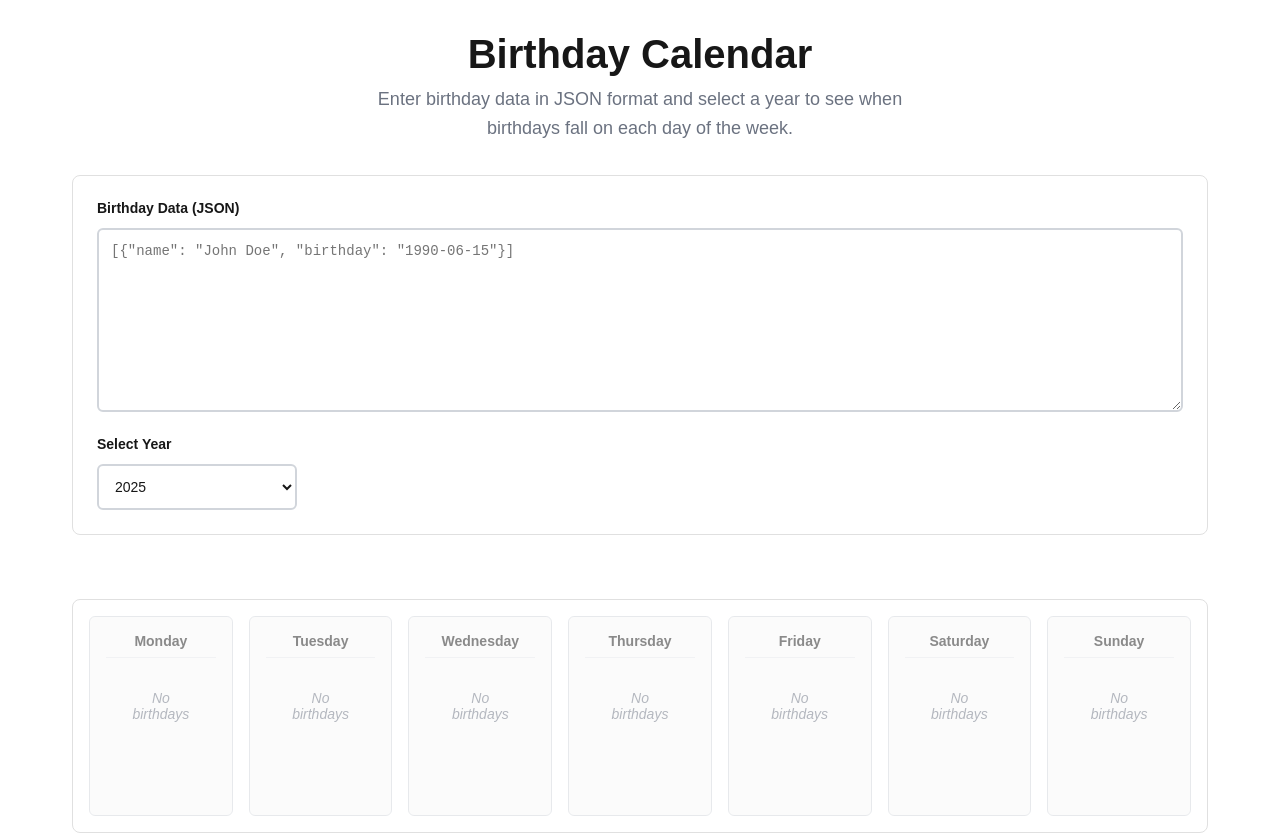
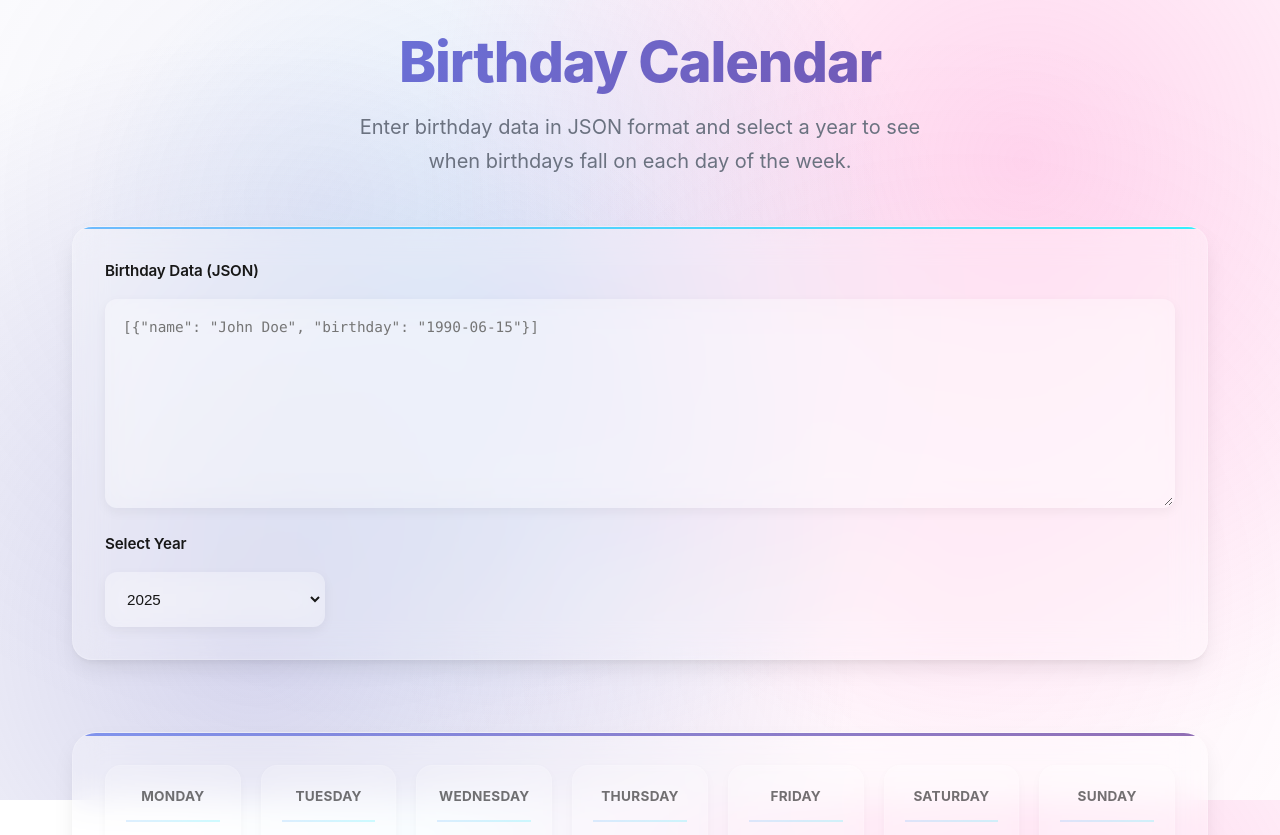
Before and after one commit to a-singh09/birthday-calendar-assignment, a Next.js app: page / in a window 1280 px wide. Shown: the top 835 px of the page. Built offline with nearby package versions, Linux system fonts and the light colour scheme.

Commit message:
[Feat] Revamped design

```diff
--- a/src/app/globals.css
+++ b/src/app/globals.css
@@ -1,12 +1,29 @@
 :root {
   --background: #ffffff;
   --foreground: #171717;
+  --primary-gradient: linear-gradient(135deg, #667eea 0%, #764ba2 100%);
+  --secondary-gradient: linear-gradient(135deg, #f093fb 0%, #f5576c 100%);
+  --accent-gradient: linear-gradient(135deg, #4facfe 0%, #00f2fe 100%);
+  --surface-gradient: linear-gradient(145deg, #ffffff 0%, #f8fafc 100%);
+  --card-shadow: 0 10px 25px -5px rgba(0, 0, 0, 0.1), 0 4px 6px -2px rgba(0, 0, 0, 0.05);
+  --card-shadow-hover: 0 20px 40px -10px rgba(0, 0, 0, 0.15), 0 8px 12px -4px rgba(0, 0, 0, 0.1);
+  --glass-bg: rgba(255, 255, 255, 0.25);
+  --glass-border: rgba(255, 255, 255, 0.18);
+  --backdrop-blur: blur(16px);
 }
 
 @media (prefers-color-scheme: dark) {
   :root {
     --background: #0a0a0a;
     --foreground: #ededed;
+    --primary-gradient: linear-gradient(135deg, #667eea 0%, #764ba2 100%);
+    --secondary-gradient: linear-gradient(135deg, #f093fb 0%, #f5576c 100%);
+    --accent-gradient: linear-gradient(135deg, #4facfe 0%, #00f2fe 100%);
+    --surface-gradient: linear-gradient(145deg, #1a1a1a 0%, #2d2d2d 100%);
+    --card-shadow: 0 10px 25px -5px rgba(0, 0, 0, 0.3), 0 4px 6px -2px rgba(0, 0, 0, 0.2);
+    --card-shadow-hover: 0 20px 40px -10px rgba(0, 0, 0, 0.4), 0 8px 12px -4px rgba(0, 0, 0, 0.3);
+    --glass-bg: rgba(0, 0, 0, 0.25);
+    --glass-border: rgba(255, 255, 255, 0.1);
   }
 }
 
@@ -19,9 +36,15 @@ body {
 body {
   color: var(--foreground);
   background: var(--background);
-  font-family: Arial, Helvetica, sans-serif;
+  background-image:
+    radial-gradient(circle at 20% 80%, rgba(120, 119, 198, 0.3) 0%, transparent 50%),
+    radial-gradient(circle at 80% 20%, rgba(255, 119, 198, 0.3) 0%, transparent 50%),
+    radial-gradient(circle at 40% 40%, rgba(120, 200, 255, 0.2) 0%, transparent 50%);
+  background-attachment: fixed;
+  font-family: -apple-system, BlinkMacSystemFont, 'Segoe UI', 'Roboto', 'Oxygen', 'Ubuntu', 'Cantarell', sans-serif;
   -webkit-font-smoothing: antialiased;
   -moz-osx-font-smoothing: grayscale;
+  line-height: 1.6;
 }
 
 * {
@@ -47,32 +70,77 @@ a {
   margin: 0 auto;
   padding: 2rem;
   min-height: 100vh;
+  position: relative;
+}
+
+.birthday-calendar-app::before {
+  content: '';
+  position: fixed;
+  top: 0;
+  left: 0;
+  right: 0;
+  bottom: 0;
+  background:
+    radial-gradient(circle at 25% 25%, rgba(120, 119, 198, 0.1) 0%, transparent 50%),
+    radial-gradient(circle at 75% 75%, rgba(255, 119, 198, 0.1) 0%, transparent 50%);
+  pointer-events: none;
+  z-index: -1;
 }
 
 .birthday-calendar-app header {
   text-align: center;
-  margin-bottom: 2rem;
+  margin-bottom: 3rem;
+  position: relative;
 }
 
 .birthday-calendar-app h1 {
-  font-size: 2.5rem;
-  font-weight: 700;
-  color: var(--foreground);
-  margin-bottom: 0.5rem;
+  font-size: 3.5rem;
+  font-weight: 800;
+  background: var(--primary-gradient);
+  -webkit-background-clip: text;
+  -webkit-text-fill-color: transparent;
+  background-clip: text;
+  margin-bottom: 1rem;
+  letter-spacing: -0.02em;
+  line-height: 1.1;
 }
 
 .birthday-calendar-app header p {
-  font-size: 1.125rem;
+  font-size: 1.25rem;
   color: #6b7280;
   max-width: 600px;
   margin: 0 auto;
-  line-height: 1.6;
+  line-height: 1.7;
+  font-weight: 400;
 }
 
 .birthday-calendar-app main {
   display: flex;
   flex-direction: column;
-  gap: 2rem;
+  gap: 2.5rem;
+  animation: fadeInUp 0.6s ease-out;
+}
+
+@keyframes fadeInUp {
+  from {
+    opacity: 0;
+    transform: translateY(30px);
+  }
+
+  to {
+    opacity: 1;
+    transform: translateY(0);
+  }
+}
+
+@keyframes shimmer {
+  0% {
+    background-position: -200px 0;
+  }
+
+  100% {
+    background-position: calc(200px + 100%) 0;
+  }
 }
 
 @media (max-width: 768px) {
@@ -81,17 +149,76 @@ a {
   }
 
   .birthday-calendar-app h1 {
-    font-size: 2rem;
+    font-size: 2.5rem;
   }
 
   .birthday-calendar-app header p {
-    font-size: 1rem;
+    font-size: 1.1rem;
+  }
+
+  .input-section {
+    padding: 1.5rem;
+    border-radius: 16px;
+  }
+
+  .calendar-container {
+    padding: 1.5rem;
+    gap: 1rem;
+    border-radius: 20px;
+  }
+
+  .day-column {
+    min-height: 180px;
+    padding: 1rem;
+    border-radius: 12px;
+  }
+
+  .person-square {
+    min-height: 40px;
+    font-size: 0.75rem;
+    border-radius: 10px;
   }
 }
 
 @media (prefers-color-scheme: dark) {
   .birthday-calendar-app header p {
     color: #9ca3af;
+  }
+
+  body {
+    background-image:
+      radial-gradient(circle at 20% 80%, rgba(120, 119, 198, 0.2) 0%, transparent 50%),
+      radial-gradient(circle at 80% 20%, rgba(255, 119, 198, 0.2) 0%, transparent 50%),
+      radial-gradient(circle at 40% 40%, rgba(120, 200, 255, 0.15) 0%, transparent 50%);
+  }
+
+  .json-textarea {
+    background: rgba(31, 41, 55, 0.8);
+    color: #e5e7eb;
+    border-color: rgba(75, 85, 99, 0.5);
+  }
+
+  .json-textarea:focus {
+    background: rgba(31, 41, 55, 0.9) !important;
+    color: #f3f4f6;
+    border-color: #60a5fa;
+  }
+
+  .year-dropdown {
+    background: rgba(31, 41, 55, 0.8);
+    color: #e5e7eb;
+    border-color: rgba(75, 85, 99, 0.5);
+  }
+
+  .year-dropdown:focus {
+    background: rgba(31, 41, 55, 0.9) !important;
+    color: #f3f4f6;
+    border-color: #60a5fa;
+  }
+
+  .year-dropdown option {
+    background: #1f2937;
+    color: #e5e7eb;
   }
 }
 
@@ -100,11 +227,33 @@ a {
   display: flex;
   flex-direction: column;
   gap: 1.5rem;
-  padding: 1.5rem;
-  background: var(--background);
-  border: 1px solid #e0e0e0;
-  border-radius: 8px;
+  padding: 2rem;
+  background: var(--glass-bg);
+  backdrop-filter: var(--backdrop-blur);
+  -webkit-backdrop-filter: var(--backdrop-blur);
+  border: 1px solid var(--glass-border);
+  border-radius: 20px;
   margin-bottom: 2rem;
+  box-shadow: var(--card-shadow);
+  transition: all 0.3s ease;
+  position: relative;
+  overflow: hidden;
+}
+
+.input-section::before {
+  content: '';
+  position: absolute;
+  top: 0;
+  left: 0;
+  right: 0;
+  height: 2px;
+  background: var(--accent-gradient);
+  opacity: 0.8;
+}
+
+.input-section:hover {
+  box-shadow: var(--card-shadow-hover);
+  transform: translateY(-2px);
 }
 
 .input-group {
@@ -115,30 +264,38 @@ a {
 
 .input-label {
   font-weight: 600;
-  font-size: 0.875rem;
+  font-size: 0.95rem;
   color: var(--foreground);
-  margin-bottom: 0.25rem;
+  margin-bottom: 0.5rem;
+  letter-spacing: -0.01em;
 }
 
 .json-textarea {
   width: 100%;
-  min-height: 120px;
-  padding: 0.75rem;
-  border: 2px solid #d1d5db;
-  border-radius: 6px;
-  font-family: 'Courier New', monospace;
-  font-size: 0.875rem;
-  line-height: 1.4;
+  min-height: 140px;
+  padding: 1rem;
+  border: 2px solid transparent;
+  border-radius: 12px;
+  font-family: 'SF Mono', 'Monaco', 'Inconsolata', 'Roboto Mono', monospace;
+  font-size: 0.9rem;
+  line-height: 1.5;
   resize: vertical;
-  background: var(--background);
+  background: var(--glass-bg);
+  backdrop-filter: var(--backdrop-blur);
+  -webkit-backdrop-filter: var(--backdrop-blur);
   color: var(--foreground);
-  transition: border-color 0.2s ease;
+  transition: all 0.3s ease;
+  box-shadow: 0 4px 12px rgba(0, 0, 0, 0.05);
 }
 
 .json-textarea:focus {
   outline: none;
-  border-color: #3b82f6;
-  box-shadow: 0 0 0 3px rgba(59, 130, 246, 0.1);
+  border: 2px solid #60a5fa;
+  background: var(--glass-bg);
+  backdrop-filter: var(--backdrop-blur);
+  -webkit-backdrop-filter: var(--backdrop-blur);
+  box-shadow: 0 8px 25px rgba(0, 0, 0, 0.1), 0 0 0 3px rgba(79, 172, 254, 0.1);
+  transform: translateY(-1px);
 }
 
 .json-textarea.error {
@@ -151,55 +308,57 @@ a {
 }
 
 .year-dropdown {
-  width: 200px;
-  padding: 0.75rem;
-  border: 2px solid #d1d5db;
-  border-radius: 6px;
-  font-size: 0.875rem;
-  background: var(--background);
+  width: 220px;
+  padding: 1rem;
+  border: 2px solid transparent;
+  border-radius: 12px;
+  font-size: 0.95rem;
+  font-weight: 500;
+  background: var(--glass-bg);
+  backdrop-filter: var(--backdrop-blur);
+  -webkit-backdrop-filter: var(--backdrop-blur);
   color: var(--foreground);
   cursor: pointer;
-  transition: border-color 0.2s ease;
+  transition: all 0.3s ease;
+  box-shadow: 0 4px 12px rgba(0, 0, 0, 0.05);
 }
 
 .year-dropdown:focus {
   outline: none;
-  border-color: #3b82f6;
-  box-shadow: 0 0 0 3px rgba(59, 130, 246, 0.1);
+  border: 2px solid #60a5fa;
+  background: var(--glass-bg);
+  backdrop-filter: var(--backdrop-blur);
+  -webkit-backdrop-filter: var(--backdrop-blur);
+  box-shadow: 0 8px 25px rgba(0, 0, 0, 0.1), 0 0 0 3px rgba(79, 172, 254, 0.1);
+  transform: translateY(-1px);
+}
+
+.year-dropdown:hover {
+  transform: translateY(-1px);
+  box-shadow: 0 8px 20px rgba(0, 0, 0, 0.08);
 }
 
 .error-message {
   color: #ef4444;
-  font-size: 0.875rem;
+  font-size: 0.9rem;
   font-weight: 500;
-  padding: 0.5rem;
-  background: #fef2f2;
-  border: 1px solid #fecaca;
-  border-radius: 4px;
-  margin-top: 0.25rem;
+  padding: 1rem;
+  background: rgba(239, 68, 68, 0.05);
+  backdrop-filter: var(--backdrop-blur);
+  -webkit-backdrop-filter: var(--backdrop-blur);
+  border: 1px solid rgba(239, 68, 68, 0.2);
+  border-radius: 12px;
+  margin-top: 0.5rem;
+  box-shadow: 0 4px 12px rgba(239, 68, 68, 0.1);
 }
 
 @media (prefers-color-scheme: dark) {
-  .input-section {
-    border-color: #374151;
-  }
-
-  .json-textarea,
-  .year-dropdown {
-    border-color: #4b5563;
-    background: #1f2937;
-  }
-
-  .json-textarea:focus,
-  .year-dropdown:focus {
-    border-color: #60a5fa;
-    box-shadow: 0 0 0 3px rgba(96, 165, 250, 0.1);
-  }
-
   .error-message {
-    background: #1f1917;
-    border-color: #7c2d12;
+    background: rgba(239, 68, 68, 0.1);
+    border: 1px solid rgba(239, 68, 68, 0.3);
     color: #fca5a5;
+    backdrop-filter: var(--backdrop-blur);
+    -webkit-backdrop-filter: var(--backdrop-blur);
   }
 }
 
@@ -207,37 +366,85 @@ a {
 .calendar-container {
   display: grid;
   grid-template-columns: repeat(7, 1fr);
-  gap: 1rem;
-  padding: 1rem;
-  background: var(--background);
-  border-radius: 8px;
-  border: 1px solid #e0e0e0;
+  gap: 1.25rem;
+  padding: 2rem;
+  background: var(--glass-bg);
+  backdrop-filter: var(--backdrop-blur);
+  -webkit-backdrop-filter: var(--backdrop-blur);
+  border-radius: 24px;
+  border: 1px solid var(--glass-border);
+  box-shadow: var(--card-shadow);
+  position: relative;
+  overflow: hidden;
+}
+
+.calendar-container::before {
+  content: '';
+  position: absolute;
+  top: 0;
+  left: 0;
+  right: 0;
+  height: 3px;
+  background: var(--primary-gradient);
+  opacity: 0.8;
 }
 
 .day-column {
-  border: 1px solid #d1d5db;
-  border-radius: 6px;
-  min-height: 200px;
-  padding: 1rem;
-  background: var(--background);
+  border: 1px solid var(--glass-border);
+  border-radius: 16px;
+  min-height: 220px;
+  padding: 1.25rem;
+  background: var(--glass-bg);
+  backdrop-filter: var(--backdrop-blur);
+  -webkit-backdrop-filter: var(--backdrop-blur);
   display: flex;
   flex-direction: column;
-  transition: all 0.2s ease;
+  transition: all 0.3s ease;
+  box-shadow: 0 4px 12px rgba(0, 0, 0, 0.05);
+  position: relative;
+  overflow: hidden;
+}
+
+.day-column::before {
+  content: '';
+  position: absolute;
+  top: 0;
+  left: 0;
+  right: 0;
+  height: 2px;
+  background: var(--secondary-gradient);
+  opacity: 0.6;
+  transform: scaleX(0);
+  transition: transform 0.3s ease;
+}
+
+.day-column:hover::before {
+  transform: scaleX(1);
+}
+
+.day-column:hover {
+  transform: translateY(-3px);
+  box-shadow: 0 12px 30px rgba(0, 0, 0, 0.1);
 }
 
 .day-column.day-empty {
-  opacity: 0.5;
-  background-color: #f9f9f9;
+  opacity: 0.6;
+  background: var(--glass-bg);
 }
 
 .day-header {
-  font-weight: 600;
-  font-size: 0.875rem;
+  font-weight: 700;
+  font-size: 0.95rem;
   color: var(--foreground);
-  margin-bottom: 0.75rem;
-  padding-bottom: 0.5rem;
-  border-bottom: 1px solid #e5e7eb;
+  margin-bottom: 1rem;
+  padding-bottom: 0.75rem;
+  border-bottom: 2px solid transparent;
+  background: linear-gradient(90deg, var(--accent-gradient)) border-box;
+  border-image: linear-gradient(90deg, rgba(79, 172, 254, 0.3), rgba(0, 242, 254, 0.3)) 1;
   text-align: center;
+  letter-spacing: 0.02em;
+  text-transform: uppercase;
+  font-size: 0.85rem;
 }
 
 .day-content {
@@ -256,20 +463,40 @@ a {
 
 .person-square {
   aspect-ratio: 1;
-  border-radius: 4px;
+  border-radius: 12px;
   cursor: pointer;
-  transition: opacity 0.2s ease;
+  transition: all 0.3s ease;
   display: flex;
   align-items: center;
   justify-content: center;
   color: white;
-  font-size: 0.75rem;
-  font-weight: 500;
-  min-height: 40px;
+  font-size: 0.8rem;
+  font-weight: 600;
+  min-height: 45px;
+  position: relative;
+  overflow: hidden;
+  box-shadow: 0 4px 12px rgba(0, 0, 0, 0.15);
+  border: 1px solid rgba(255, 255, 255, 0.2);
+}
+
+.person-square::before {
+  content: '';
+  position: absolute;
+  top: 0;
+  left: -100%;
+  width: 100%;
+  height: 100%;
+  background: linear-gradient(90deg, transparent, rgba(255, 255, 255, 0.3), transparent);
+  transition: left 0.5s ease;
+}
+
+.person-square:hover::before {
+  left: 100%;
 }
 
 .person-square:hover {
-  opacity: 0.8;
+  transform: translateY(-2px) scale(1.05);
+  box-shadow: 0 8px 25px rgba(0, 0, 0, 0.2);
 }
 
 /* Legacy placeholder styles for backward compatibility */
@@ -350,24 +577,6 @@ a {
 }
 
 @media (prefers-color-scheme: dark) {
-  .calendar-container {
-    border-color: #374151;
-  }
-
-  .day-column {
-    border-color: #4b5563;
-    background: #1f2937;
-  }
-
-  .day-column.day-empty {
-    background-color: #111827;
-    opacity: 0.6;
-  }
-
-  .day-header {
-    border-bottom-color: #374151;
-  }
-
   .empty-day-message {
     color: #9ca3af;
   }
```
